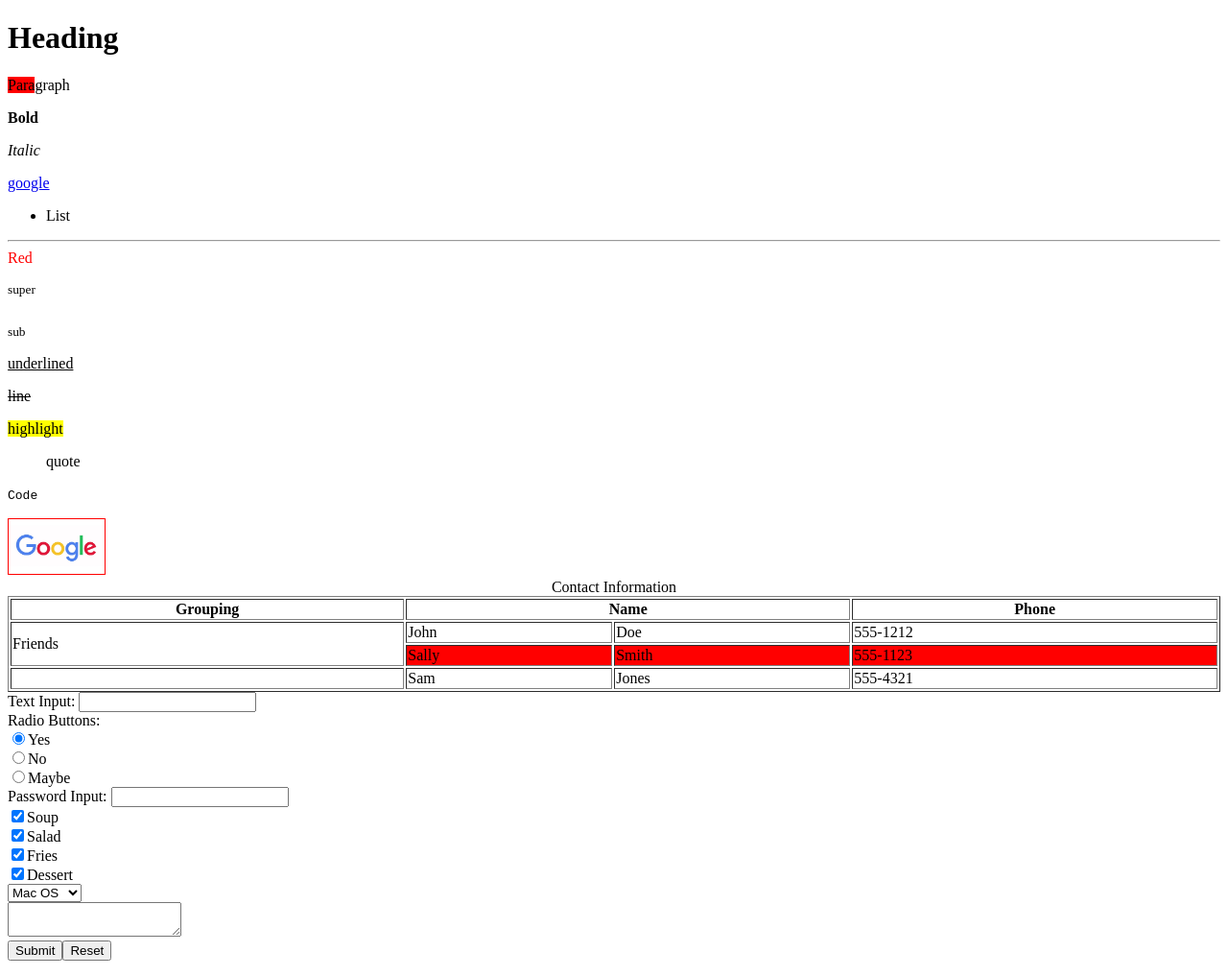
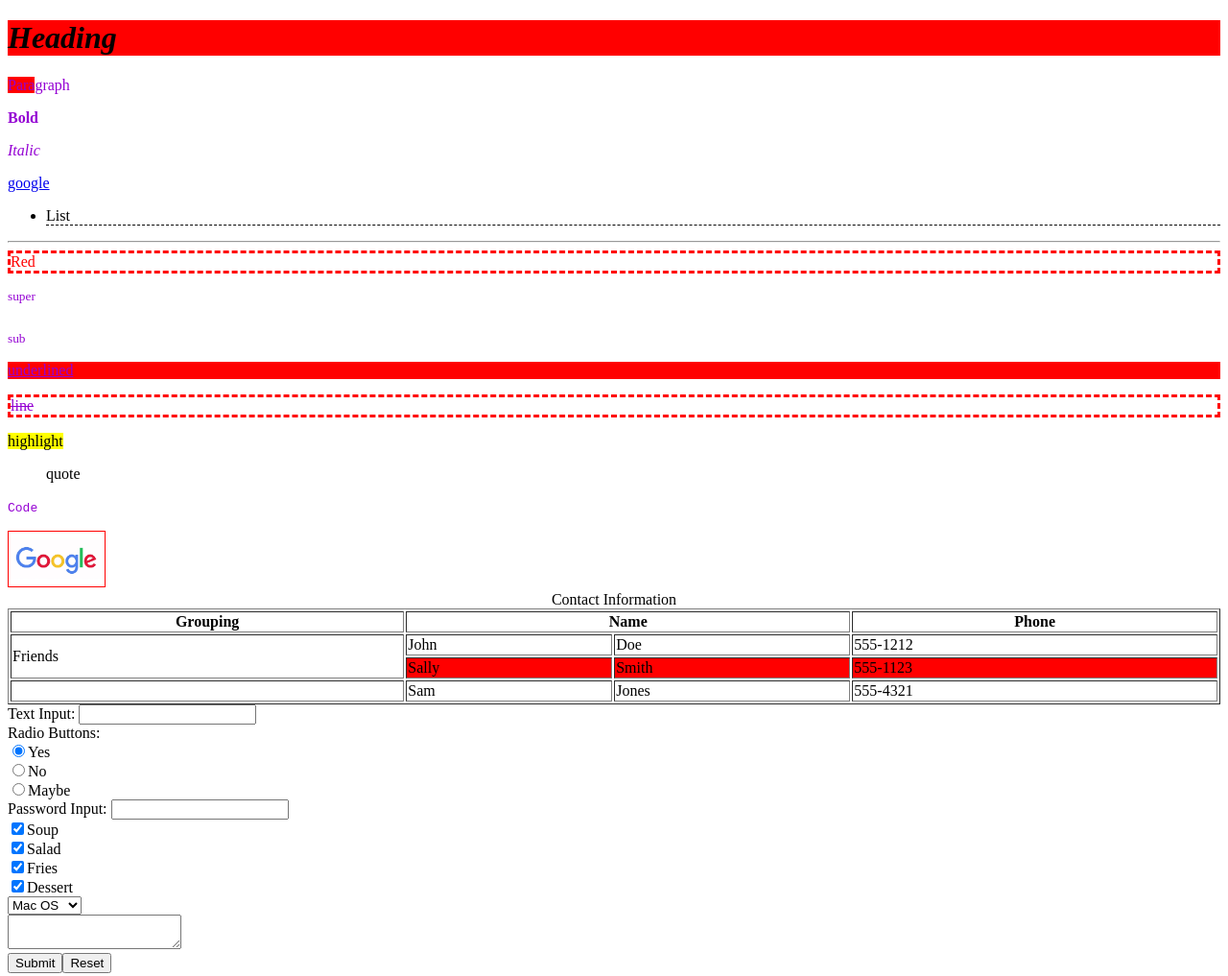
Before and after one commit to AidanSmith23/IntroToWebDev, a plain HTML site: page classwork/index.html in a window 1280 px wide. Shown: the whole page at 96% size. Drawn offline with Linux system fonts and the light colour scheme.

Commit message:
Done terrible formatting with CSS

```diff
--- a/classwork/index.html
+++ b/classwork/index.html
@@ -2,10 +2,29 @@
 <html>
     <head>
         <title>Title</title>
+        <style>
+          p  {
+                color:darkviolet;
+            }
+          li {
+                border-bottom: 1px dashed black;
+            }
+          #ContentArea, #Groups {
+            border: 3px red dashed;
+          }
+
+          .warning {
+              background-color: red;
+          }
+
+          h1.warning {
+            font-style: italic;
+          }
+        </style>
     </head>
 
     <body>
-        <h1>Heading</h1>
+        <h1 class="warning">Heading</h1>
         <p> <span style = "background-color: red"> Para</span>graph </p>
         <p> <strong> Bold </strong> </p>
         <p> <em> Italic </em> </p>
@@ -17,10 +36,10 @@
         <div id="ContentArea" style="color: red;">
             Red
         </div>
-        <p> <sup> super </sup> </p>
+        <p class = "test"> <sup> super </sup> </p>
         <p> <sub> sub </sub> </p>
-        <p> <ins> underlined </ins> </p>
-        <p> <del> line </del> </p>
+        <p class="warning"> <ins> underlined </ins> </p>
+        <p id = "Groups"> <del> line </del> </p>
         <p> <mark> highlight </mark> </p>
         <blockquote> quote </blockquote>
         <p> <code> Code </code></p>
@@ -30,7 +49,7 @@
         </a>
         <!-- Comment -->
 
-        <table border="1" width = "100%">
+        <table border="1" width = "100%" >
           <caption>Contact Information</caption>
                     <tr>
                         <th>Grouping</th>
@@ -57,7 +76,7 @@
                 </table>
 
         <form action="http://www.google.com" method="POST">
-          Text Input: <input type="text" name="myTextInput" required/><br />
+          Text Input: <input type="text" name="myTextInput" required/ class = "test"><br />
           Radio Buttons:<br />
               <input type="radio" name="answer" value="YES" checked />Yes<br />
               <input type="radio" name="answer" value="NO" />No<br />
@@ -76,5 +95,8 @@
           <input type="submit" /><input type="reset" /><br />
         </form>
 
+
+
+
     </body>
 </html>
```
Also changed, not shown: classwork/test.html (added, +23 -0 lines).
